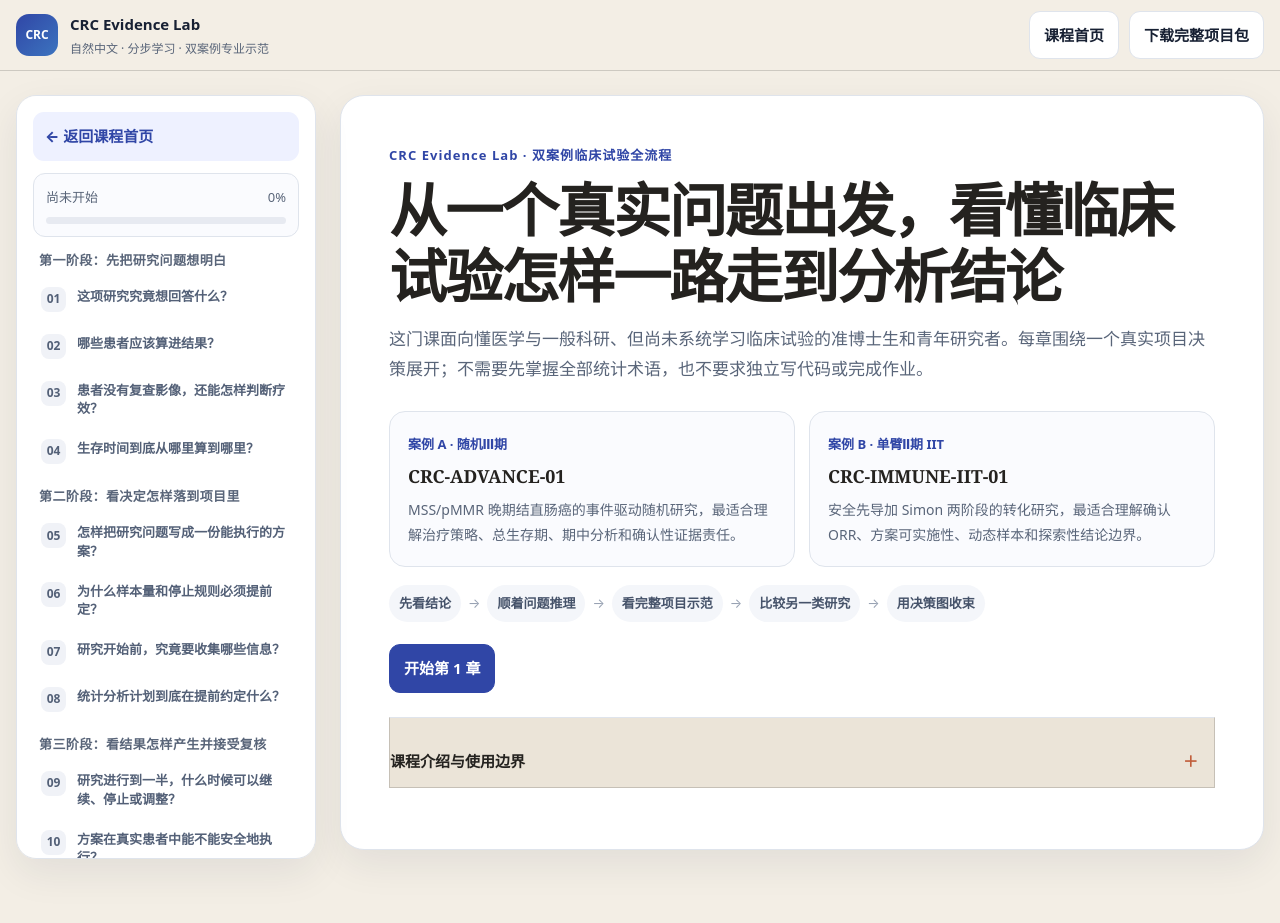
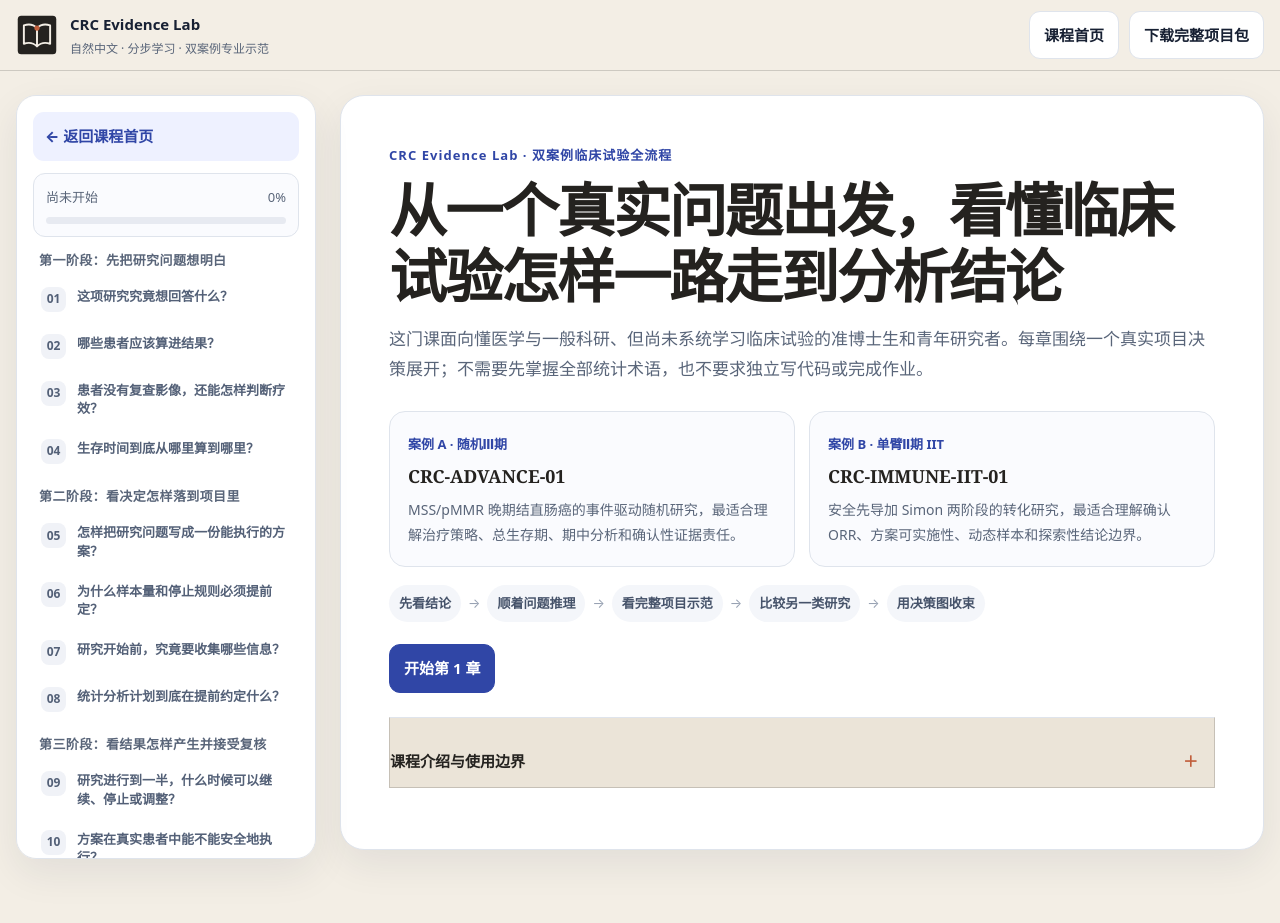
Before and after one commit to heyhey-yoyo/CRC-learn, a plain HTML site: page index.html in a window 1280 px wide. Drawn offline with Linux system fonts and the light colour scheme.

Commit message:
feat: unify project branding

```diff
--- a/index.html
+++ b/index.html
@@ -1,6 +1,6 @@
 <!DOCTYPE html>
 
-<html lang="zh-CN"><head><meta charset="utf-8"/><meta content="width=device-width,initial-scale=1" name="viewport"/><meta content="面向准博士生和青年研究者的双案例临床试验分步学习课程：从真实问题到可复核结论。" name="description"/><meta content="light" name="color-scheme"/><title>CRC Evidence Lab</title><link rel="stylesheet" href="styles.css"/></head>
+<html lang="zh-CN"><head><meta charset="utf-8"/><meta content="width=device-width,initial-scale=1" name="viewport"/><meta content="面向准博士生和青年研究者的双案例临床试验分步学习课程：从真实问题到可复核结论。" name="description"/><meta content="light" name="color-scheme"/><title>CRC Evidence Lab</title><link href="assets/project-mark.svg" rel="icon" type="image/svg+xml"/><link rel="stylesheet" href="styles.css"/></head>
 <body>
 <a class="skip" href="#mainContent">跳到正文</a>
 <header class="topbar"><div class="topbar-v9"><a class="brand-v9" data-home="" href="#home"><span class="brand-mark">CRC</span><span><b>CRC Evidence Lab</b><small>自然中文 · 分步学习 · 双案例专业示范</small></span></a><div class="topbar-actions"><button class="btn-v9 home-top" data-home="" type="button">课程首页</button><button aria-controls="mobileDrawer" aria-expanded="false" aria-haspopup="dialog" class="btn-v9 menu-trigger" id="menuTrigger" type="button">目录</button><button class="btn-v9 project-download-top" data-download="project_bundle" type="button">下载完整项目包</button></div></div></header>
--- a/styles.css
+++ b/styles.css
@@ -422,3 +422,4 @@ pre{border-radius:0;background:var(--ink)}
 body{font-size:15px}
 .sidebar-progress div,.stage-block>h3,.chapter-nav-v9 button b,.current-steps h3,.current-steps button,.home-eyebrow,.case-card-v9 span,.resource-buttons button,.stage-label,.chapter-number,.step-nav-v9 button b,.lesson-step .step-kicker,.case-tag,.question-box b,.conclusion-box>span,.drawer-stage{font-size:13px}
 .chapter-nav-v9 button span,.step-nav-v9 button span,.flow-node span,.hero-stat small,.time-point span,.evidence-status,.status-chip,.case-badge,.status-label{font-size:12px}
+.brand-mark{border-radius:0;background:url("./assets/project-mark.svg") center/100% 100% no-repeat;color:transparent;font-size:0}
```
Also changed, not shown: assets/project-mark.svg (added), 2 other files.
